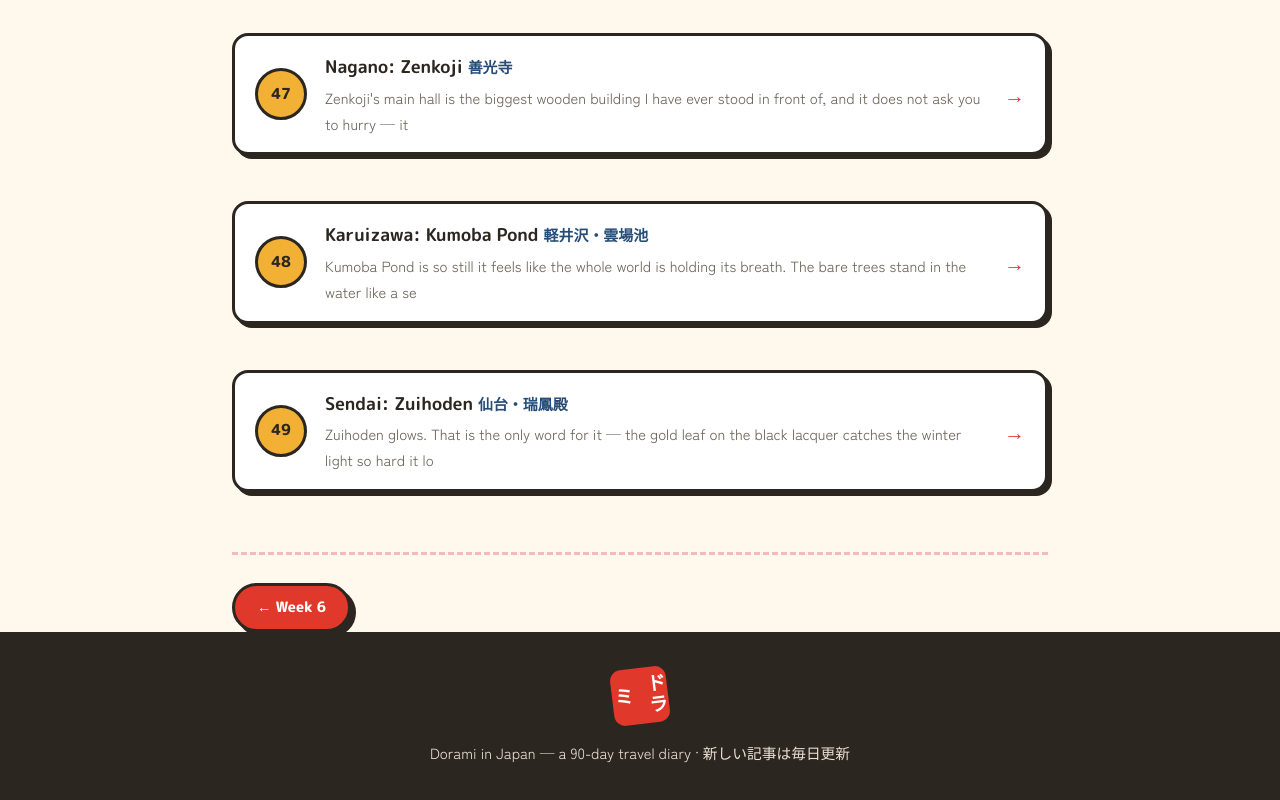
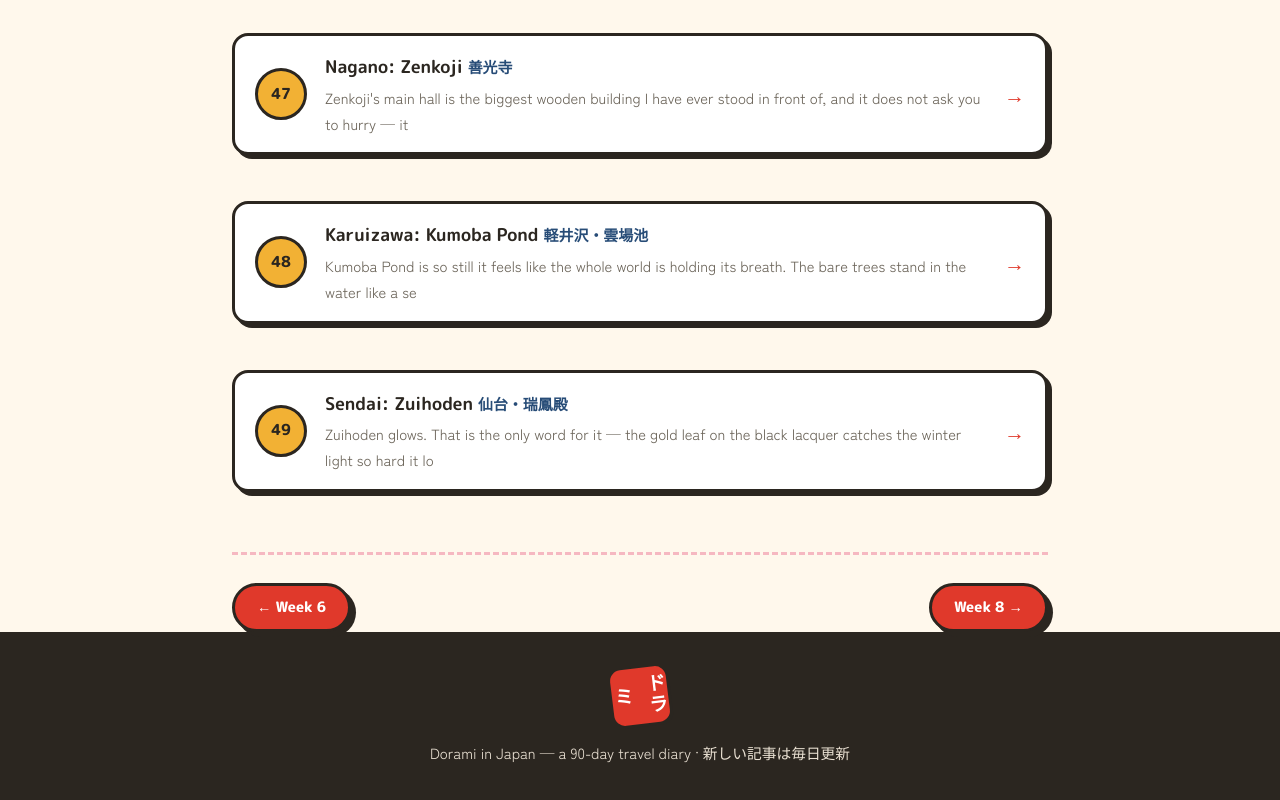
Before and after one commit to neo475269/dorami-in-japan, a plain HTML site: page weeks/week-07.html in a window 1280 px wide. Shown: the part 866-1666 px from the top of the page. Drawn offline with Linux system fonts and the light colour scheme.

Commit message:
Dorami blog Day 50: Matsushima

```diff
--- a/weeks/week-07.html
+++ b/weeks/week-07.html
@@ -44,7 +44,7 @@
   <!-- WEEKNAV:START -->
   <nav class="post-nav">
     <a class="btn small" href="week-06.html">← Week 6</a>
-    <span></span>
+    <a class="btn small" href="week-08.html">Week 8 →</a>
   </nav>
   <!-- WEEKNAV:END -->
 </main>
```
